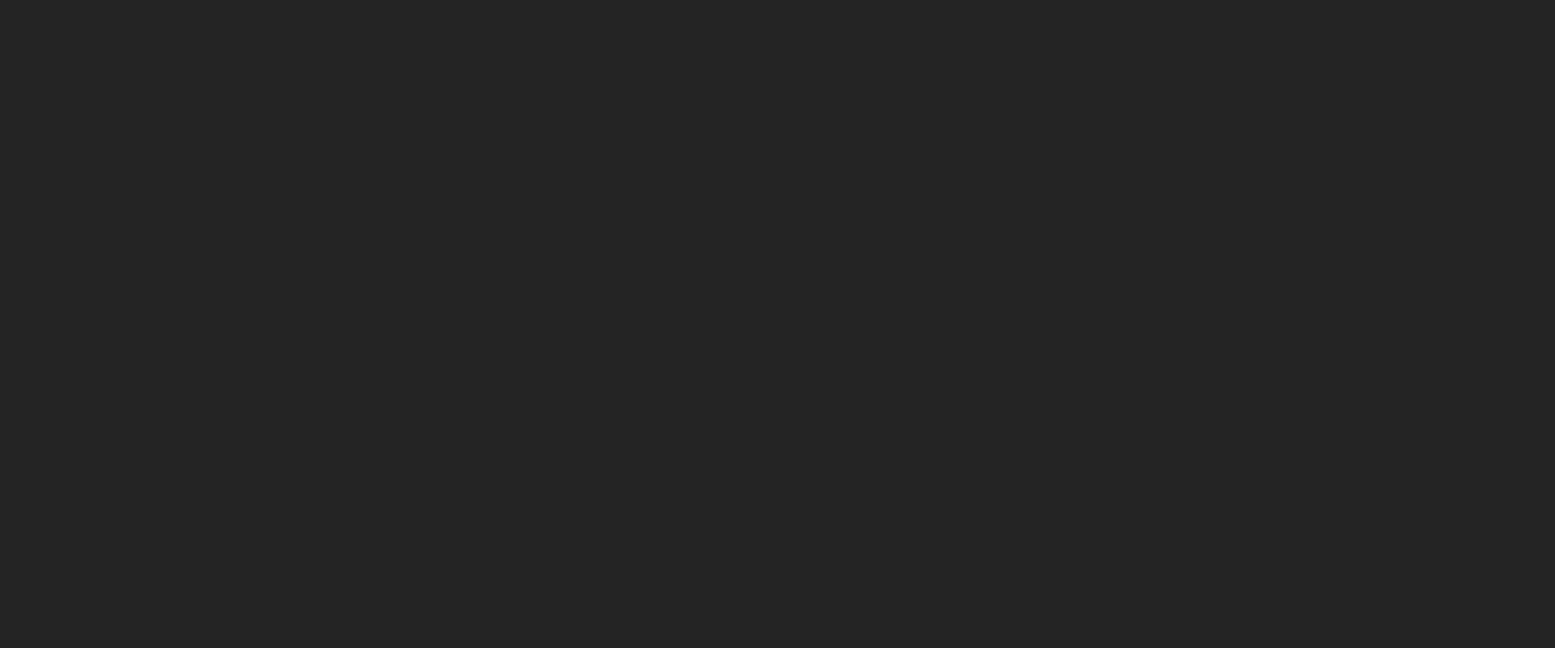
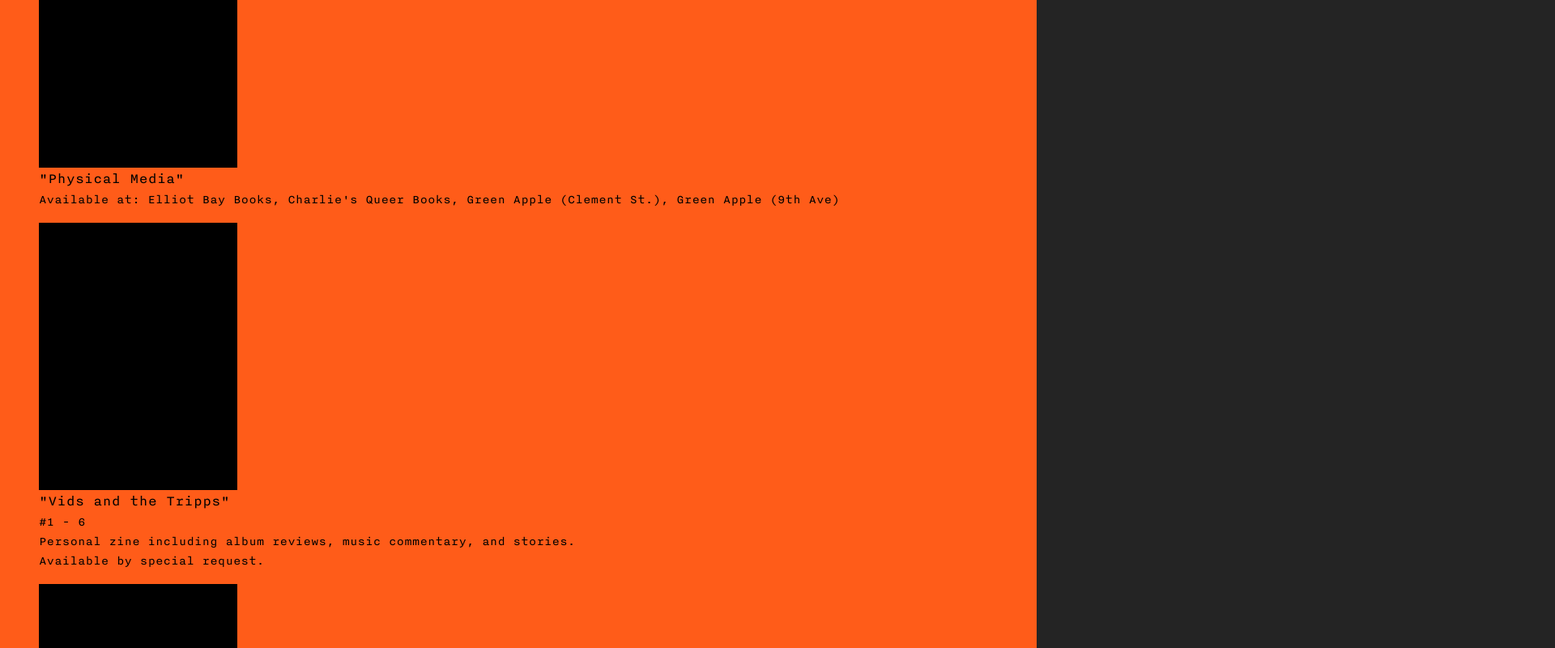
Before and after one commit to elizabethmchan2/vidsandthetripps, a React (Vite) app: page /zines in a window 1280 px wide. Before the commit this address had no page. Shown: the part 300-1100 px from the top of the page at 81% size, 1920 px wide, since content can reach past the window. Before the commit the page ends 800 px from the top, so only its background shows below. Built offline with nearby package versions, Linux system fonts and the light colour scheme.

Commit message:
add zines page

```diff
--- a/src/MainContainer/MainContainer.scss
+++ b/src/MainContainer/MainContainer.scss
@@ -41,7 +41,7 @@
     display: flex;
     flex-direction: column;
     flex-grow: 1;
-    padding: 0 3rem;
+    padding: 0 3rem 1rem 3rem;
 
     .mainContainerChildren {
       // overflow: scroll;
--- a/src/MainContainer/MainContainer.tsx
+++ b/src/MainContainer/MainContainer.tsx
@@ -1,6 +1,6 @@
 import React from 'react';
 import Face from '../assets/home/Face';
-import LeftWall from '../assets/home/LeftWall';
+// import LeftWall from '../assets/home/LeftWall';
 import Floor from '../assets/home/Floor';
 import './MainContainer.scss';
 
@@ -36,7 +36,7 @@ const MainContainer = ({
             </a>
           </li>
           <li className="nav-item">
-            <a className="nav-link" href="#">
+            <a className="nav-link" href="/zines">
               Zines
             </a>
           </li>
--- a/src/main.tsx
+++ b/src/main.tsx
@@ -7,6 +7,7 @@ import { createBrowserRouter, RouterProvider } from 'react-router';
 import AskVids from './screens/AskVids/AskVids.tsx';
 import Bio from './screens/Bio/Bio.tsx';
 import Writings from './screens/Writings/Writings.tsx';
+import Zines from './screens/Zines/Zines.tsx';
 
 const router = createBrowserRouter([
   {
@@ -29,6 +30,10 @@ const router = createBrowserRouter([
     path: 'writings',
     element: <Writings />,
   },
+  {
+    path: 'zines',
+    element: <Zines />,
+  },
   // TODO: add 404 screen
 ]);
 
--- a/src/screens/Writings/Writings.scss
+++ b/src/screens/Writings/Writings.scss
@@ -6,7 +6,7 @@
     text-transform: lowercase;
   }
 
-  .section {
+  .writingsSection {
     margin-bottom: 1rem;
 
     .sectionList {
--- a/src/screens/Writings/Writings.tsx
+++ b/src/screens/Writings/Writings.tsx
@@ -3,7 +3,7 @@ import './Writings.scss';
 
 const AlbumReviews = () => {
   return (
-    <section className="section">
+    <section className="writingsSection">
       <h2> Album Reviews </h2>
       <ul className="sectionList">
         <li>
@@ -107,7 +107,7 @@ const AlbumReviews = () => {
 
 const Listicles = () => {
   return (
-    <section className="section">
+    <section className="writingsSection">
       <h2> Listicles </h2>
       <ul className="sectionList">
         <li>
@@ -133,7 +133,7 @@ const Listicles = () => {
 
 const InterviewsAndProfiles = () => {
   return (
-    <section className="section">
+    <section className="writingsSection">
       <h2> Interviews/Profiles </h2>
       <ul className="sectionList">
         <li>
@@ -196,7 +196,7 @@ const InterviewsAndProfiles = () => {
 
 const BookReviews = () => {
   return (
-    <section className="section">
+    <section className="writingsSection">
       <h2> Book Reviews </h2>
       <ul className="sectionList">
         <li>
@@ -215,7 +215,7 @@ const BookReviews = () => {
 
 const LiveShowReviews = () => {
   return (
-    <section className="section">
+    <section className="writingsSection">
       <h2> Live Show Reviews </h2>
       <ul className="sectionList">
         <li>
--- /dev/null
+++ b/src/screens/Zines/Zines.scss
@@ -0,0 +1,11 @@
+.zines {
+  .zinesSection {
+    margin-bottom: 1rem;
+  }
+
+  .imagePlaceholder {
+    width: 245px;
+    height: 330px;
+    background-color: black;
+  }
+}
--- /dev/null
+++ b/src/screens/Zines/Zines.tsx
@@ -0,0 +1,41 @@
+import MainContainer from '../../MainContainer/MainContainer';
+import './Zines.scss';
+const Zines = () => {
+  return (
+    <MainContainer>
+      <div className="zines">
+        <h2> Zines </h2>
+        <section className="zinesSection">
+          <div className="imagePlaceholder" />
+          <h3>"Physical Media"</h3>
+          <p>
+            Available at: Elliot Bay Books, Charlie's Queer Books, Green Apple
+            (Clement St.), Green Apple (9th Ave)
+          </p>
+        </section>
+
+        <section className="zinesSection">
+          <div className="imagePlaceholder" />
+          <h3>"Vids and the Tripps"</h3>
+          <h4>#1 - 6</h4>
+          <p>
+            Personal zine including album reviews, music commentary, and
+            stories.
+          </p>
+          <p>Available by special request.</p>
+        </section>
+
+        <section className="zinesSection">
+          <div className="imagePlaceholder" />
+          <h3>"Do You Know The Raincoats"</h3>
+          <p>
+            Forthcoming zine series featuring interviews with feminist punk
+            bands.
+          </p>
+        </section>
+      </div>
+    </MainContainer>
+  );
+};
+
+export default Zines;
```
